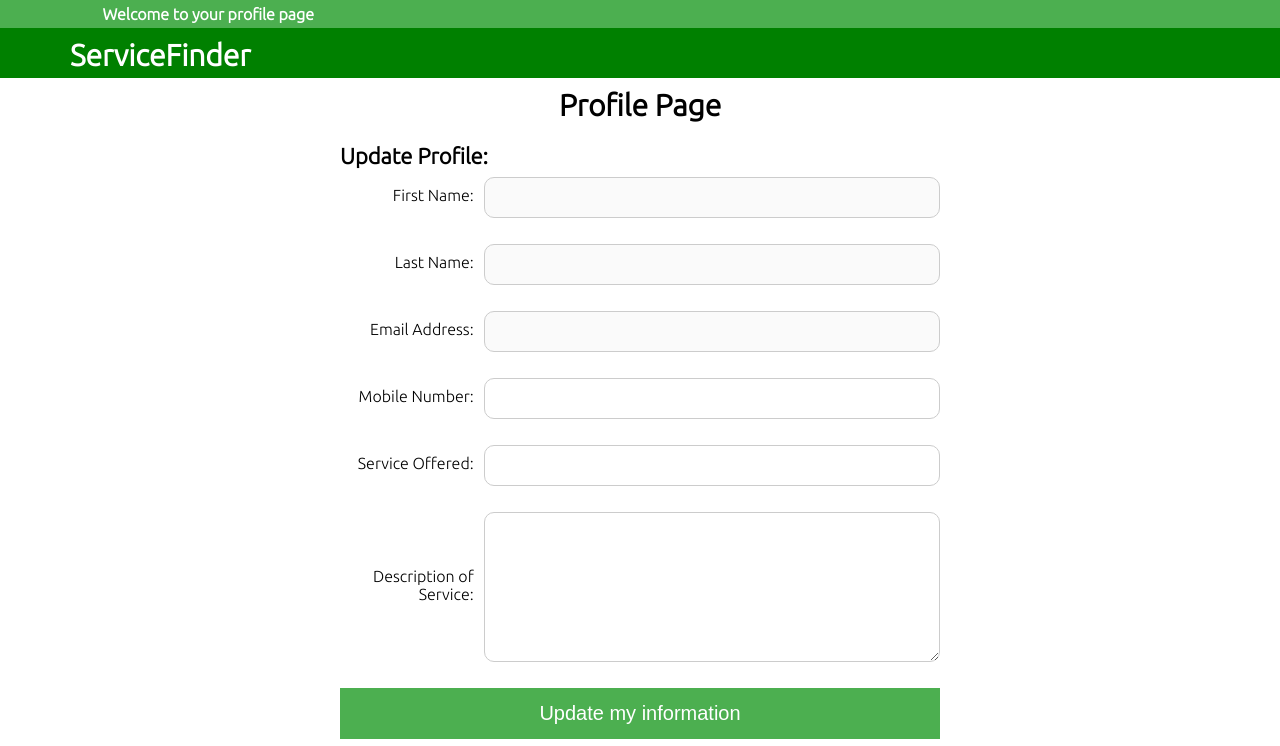
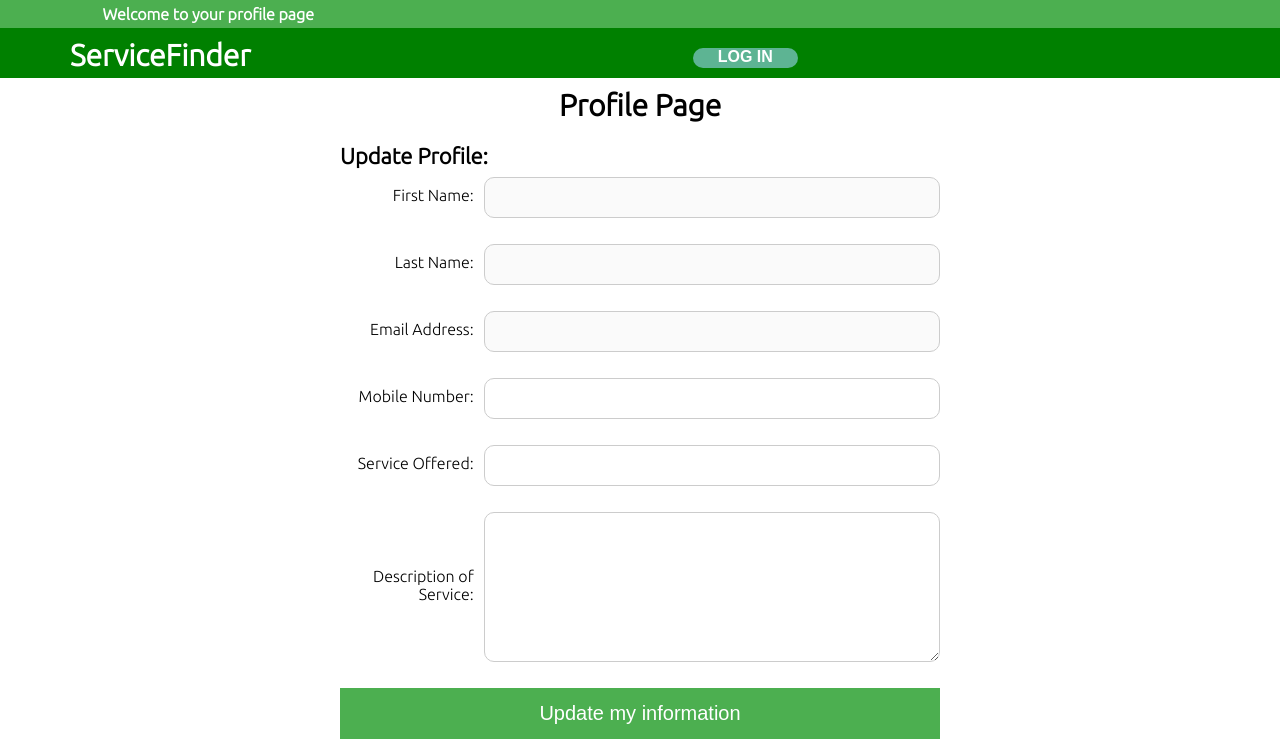
Before and after one commit to Solowise130/Local-Service-Finder, a Flask app: template backend/templates/Account.html in a window 1280 px wide. Shown: the top 746 px of the page. Run offline with Flask 3, Linux system fonts and the light colour scheme; the template is opened without the code that fills it, so the values that code supplies are empty; some libraries are stand-ins or nearby versions.

Commit message:
login button

```diff
--- a/backend/static/css/account.css
+++ b/backend/static/css/account.css
@@ -33,6 +33,22 @@ nav ul li.logo{
 nav ul li a{
     text-decoration: none;
     color: white;
+}
+nav ul li button {
+  display: inline-flex;
+  float: right;
+  flex:1;
+  height: 20px;
+  padding: 0px 25px;
+  margin-top: 10px;
+  width: 100%;
+  color: #fff;
+  border: none;
+  font-size: 1rem;
+  font-weight: 600;
+  border-radius: 10px;
+  cursor: pointer;
+  background: #5db493;
 }
 body {
     font-family: 'Ubuntu', sans-serif;
--- a/backend/templates/Account.html
+++ b/backend/templates/Account.html
@@ -3,7 +3,7 @@
 <head>
     <meta charset="UTF-8">
   <meta name="viewport" content="width=device-width, initial-scale=1.0">
-  <link rel="stylesheet" href="{{ url_for('static', filename='css/account.css') }}">
+  <link rel="stylesheet" href="../static/css/account.css">
   <link rel="preconnect" href="https://fonts.googleapis.com" />
   <link rel="preconnect" href="https://fonts.gstatic.com" crossorigin />
   <link href="https://fonts.googleapis.com/css2?family=Ubuntu:wght@300&display=swap" rel="stylesheet"/>
@@ -19,7 +19,9 @@
 
 <nav>
     <ul>
-        <li class = "logo"><a href="{{ url_for('index') }}">ServiceFinder</a></li>
+        <li class = "logo"><a href="./Home.html">ServiceFinder</a></li>
+         <li><a href ="Sign-In.html">
+         <button>LOG IN</button></a></li>
     </ul>
 </nav>
 <div class = "intro">
```
